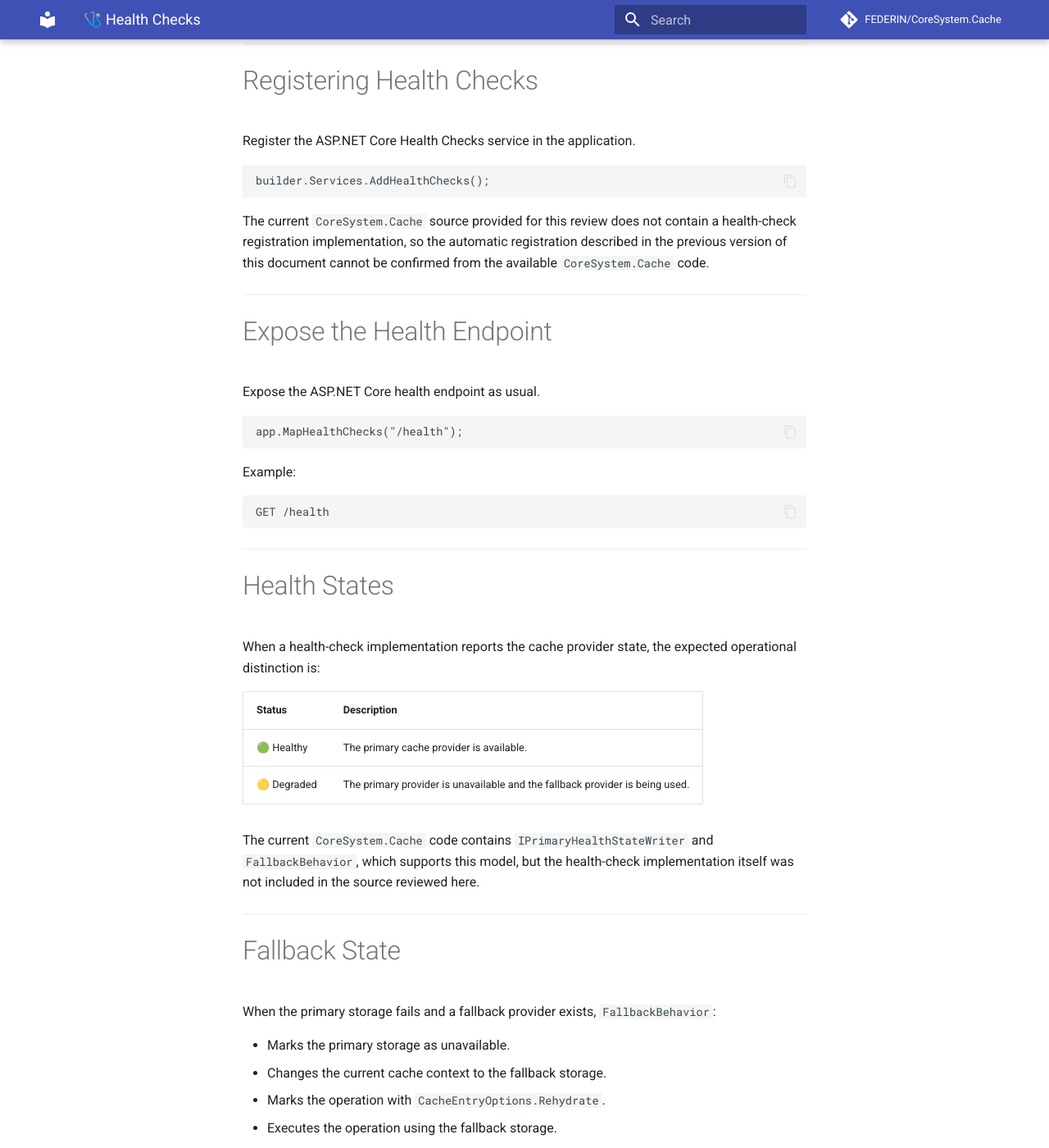
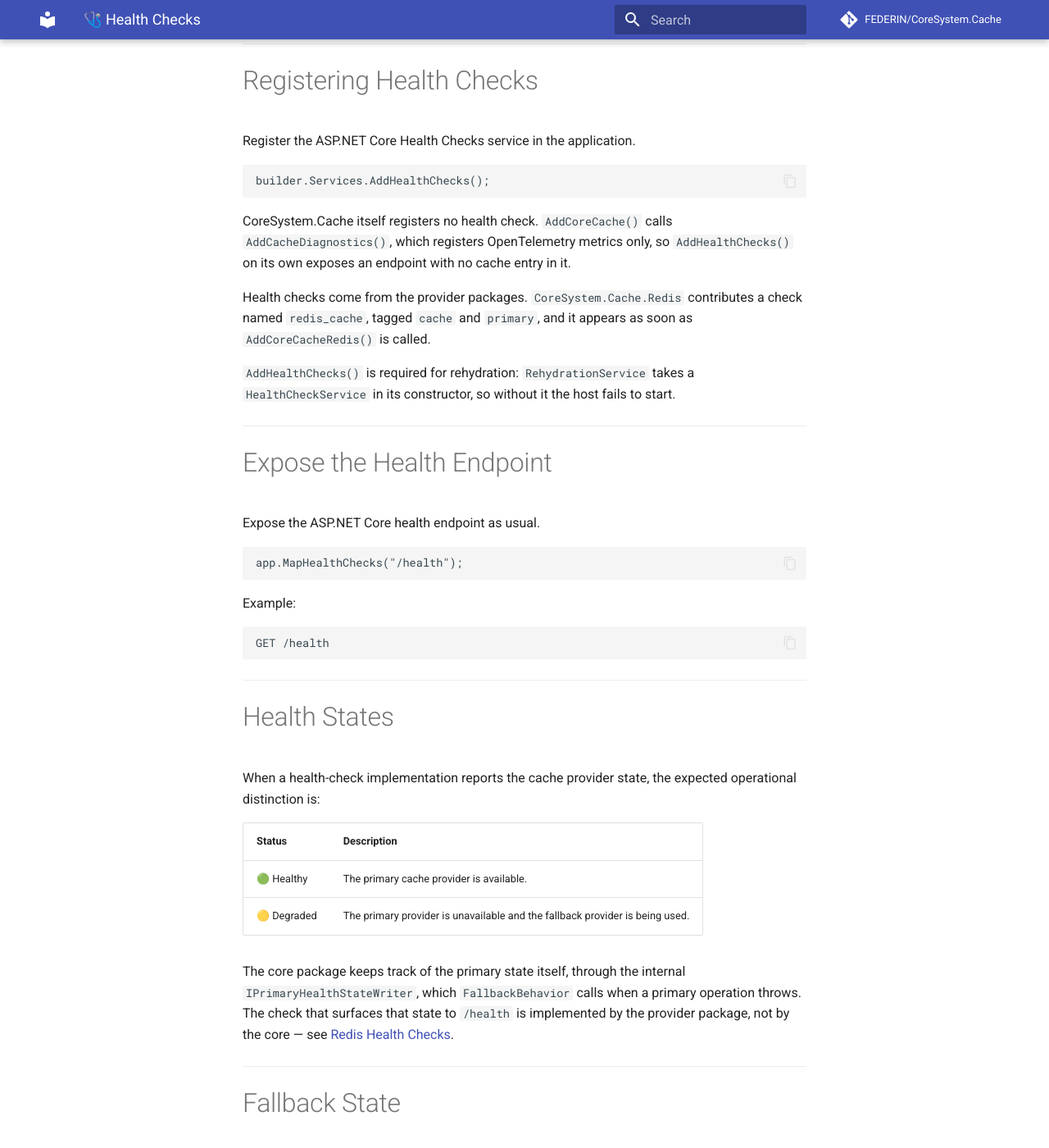
Before and after one commit to FEDERIN/CoreSystem.Cache, an MkDocs documentation site: the page built from docs/Rehydration/HealthChecks.md, in a window 1280 px wide and 1400 px high, scrolled down 634 px. Shown: the whole window at 82% size. Built offline with MkDocs 1.6.1 and Material for MkDocs 9.7.7, drawn with Linux system fonts in a browser that asks for light colours; comment, search, counter and statistics services are not loaded; some of the changed text lies outside the part shown.

Commit message:
docs: remove review scaffolding from the health check documentation
Three sentences in docs/HealthChecks.md and docs/Rehydration/HealthChecks.md
were written for an auditor rather than for a reader:

- "the current CoreSystem.Cache source provided for this review does not contain
  a health-check registration implementation, so the automatic registration
  described in the previous version of this document cannot be confirmed"
- "the health-check implementation itself was not included in the source
  reviewed here"
- "the complete rehydration service is provided outside the core implementation
  reviewed here"

The third is not merely awkward, it is false. RehydrationService is
src/Core.Cache.Rehydration/Services/RehydrationService.cs, in this repository.

docs/HealthChecks.md is in the mkdocs nav, so this text was rendering on the
public documentation site.

Replaced with statements verified against the source:

- CoreSystem.Cache registers no health check. AddCoreCache() calls
  AddCacheDiagnostics(), which registers OpenTelemetry metrics only. Zero
  IHealthCheck references exist under src/Core.Cache. AddHealthChecks() alone
  therefore exposes an endpoint with no cache entry in it.
- Health checks come from provider packages. CoreSystem.Cache.Redis contributes
  a check named redis_cache, tagged cache and primary.
- The core tracks primary state itself through the internal
  IPrimaryHealthStateWriter, which FallbackBehavior calls at
  FallbackBehavior.cs:38 when a primary operation throws. The check that
  surfaces that state is implemented by the provider, not the core.
- Recovery is implemented by CoreSystem.Cache.Rehydration, whose service
  observes primary-tagged checks.

The Rehydration copy additionally states the AddHealthChecks() prerequisite,
since that is where the reader is most likely to hit the startup failure.

Verified: no remaining occurrences of the scaffolding anywhere in the repository,
mkdocs build --strict passes with the new cross-links, and both rendered pages
resolve to ../Redis/HealthChecks/ and ../../Redis/HealthChecks/.

````diff
--- a/docs/Rehydration/HealthChecks.md
+++ b/docs/Rehydration/HealthChecks.md
@@ -27,7 +27,16 @@ Register the ASP.NET Core Health Checks service in the application.
 builder.Services.AddHealthChecks();
 ```
 
-The current `CoreSystem.Cache` source provided for this review does not contain a health-check registration implementation, so the automatic registration described in the previous version of this document cannot be confirmed from the available `CoreSystem.Cache` code.
+CoreSystem.Cache itself registers no health check. `AddCoreCache()` calls
+`AddCacheDiagnostics()`, which registers OpenTelemetry metrics only, so
+`AddHealthChecks()` on its own exposes an endpoint with no cache entry in it.
+
+Health checks come from the provider packages. `CoreSystem.Cache.Redis`
+contributes a check named `redis_cache`, tagged `cache` and `primary`, and it
+appears as soon as `AddCoreCacheRedis()` is called.
+
+`AddHealthChecks()` is required for rehydration: `RehydrationService` takes a
+`HealthCheckService` in its constructor, so without it the host fails to start.
 
 ---
 
@@ -56,7 +65,10 @@ When a health-check implementation reports the cache provider state, the expecte
 | 🟢 Healthy | The primary cache provider is available. |
 | 🟡 Degraded | The primary provider is unavailable and the fallback provider is being used. |
 
-The current `CoreSystem.Cache` code contains `IPrimaryHealthStateWriter` and `FallbackBehavior`, which supports this model, but the health-check implementation itself was not included in the source reviewed here.
+The core package keeps track of the primary state itself, through the internal
+`IPrimaryHealthStateWriter`, which `FallbackBehavior` calls when a primary
+operation throws. The check that surfaces that state to `/health` is implemented
+by the provider package, not by the core — see [Redis Health Checks](../Redis/HealthChecks.md).
 
 ---
 
@@ -83,7 +95,9 @@ CacheEntryOptions.Rehydrate
 
 the cache entry is prepared for rehydration by the recovery components.
 
-The current `CoreSystem.Cache` source defines the rehydration option and tracking support, but the complete rehydration service is provided outside the core implementation reviewed here.
+Recovery is implemented by this package. `RehydrationService` observes the health
+checks tagged `primary` and restores the tracked entries once the primary reports
+healthy again after having been observed unhealthy.
 
 ---
 
````
Also changed, not shown: MEMORY.md (+1 -1 lines), docs/HealthChecks.md (+15 -3 lines).
